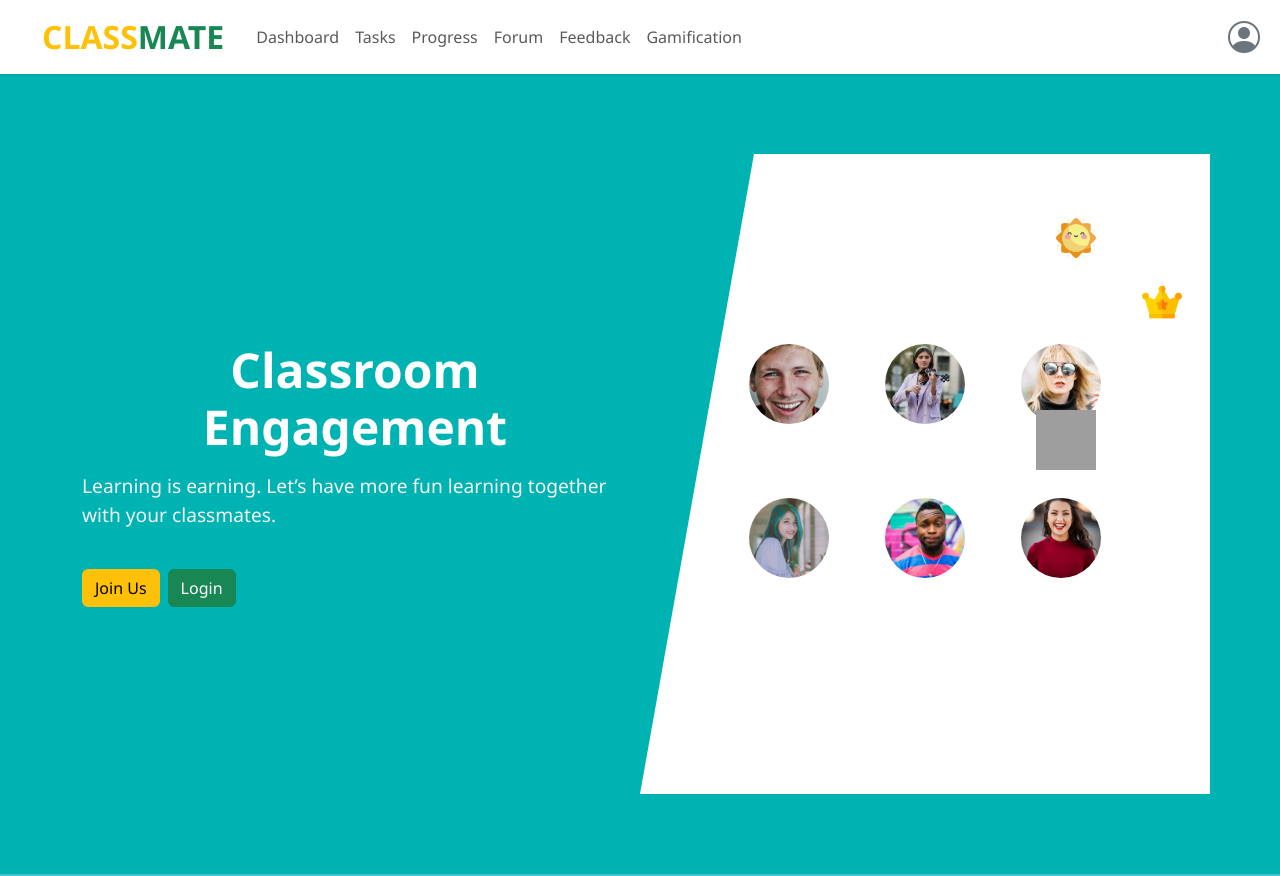
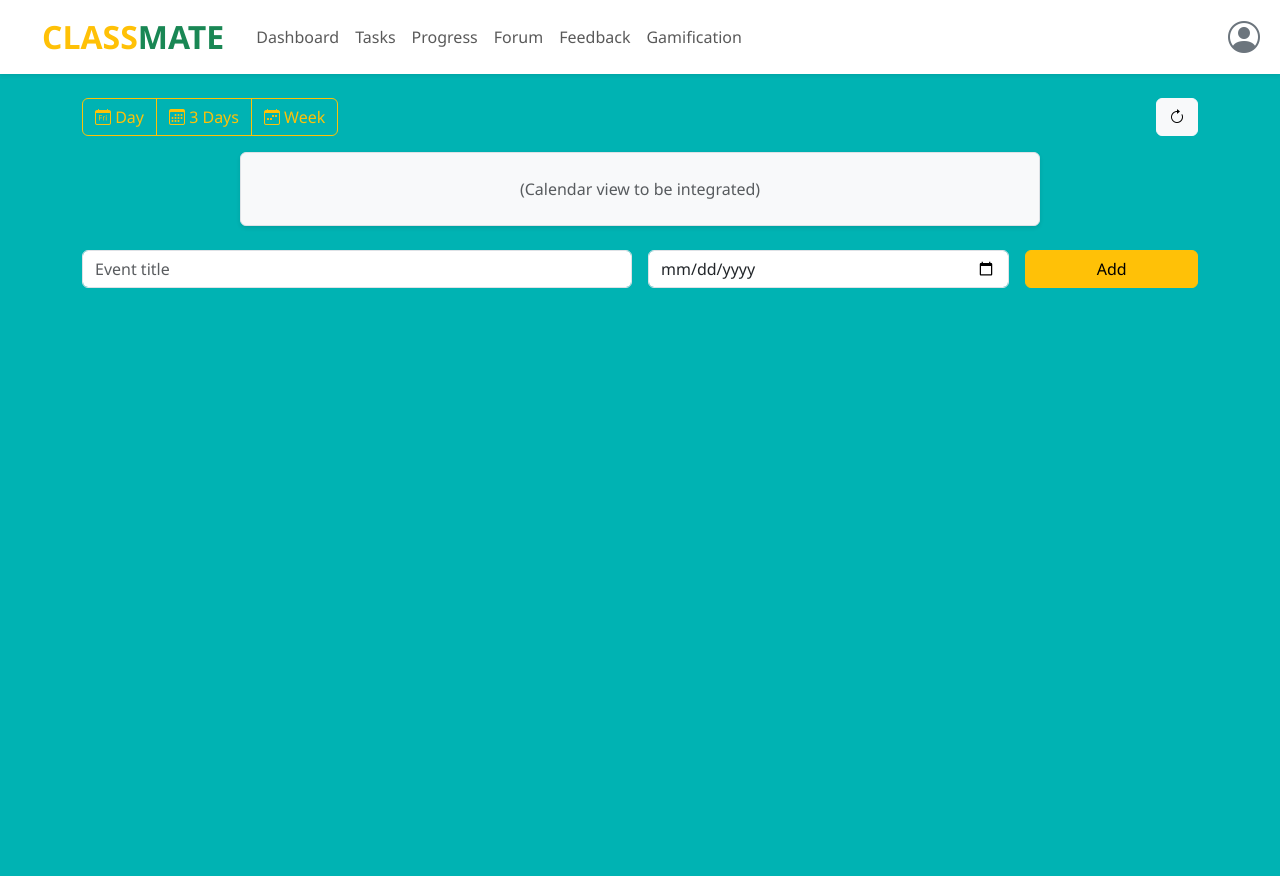
Before and after one commit to tiana-coding/classmate_new, an Angular app: page /calendar in a window 1280 px wide. Before the commit this address led to /. After the commit the page ends 800 px from the top, so only its background shows below. Built offline with nearby package versions, Linux system fonts and the light colour scheme; grey boxes are pictures that could not be loaded.

Commit message:
calendar added

```diff
--- a/src/app/app.routes.ts
+++ b/src/app/app.routes.ts
@@ -1,5 +1,6 @@
 import { Routes } from '@angular/router';
 import { HomeComponent } from './home/home';
+import { CalendarComponent } from './calendar/calendar';
 import { DashboardComponent } from './dashboard/dashboard';
 import { AgendaComponent } from './agenda/agenda';
 import { LeaderboardComponent } from './leaderboard/leaderboard';
@@ -9,6 +10,7 @@ import { FeedbackComponent } from './feedback/feedback';
 
 export const routes: Routes = [
   { path: '', component: HomeComponent },
+  { path: 'calendar', component: CalendarComponent },
   { path: 'agenda', component: AgendaComponent },
   { path: 'leaderboard', component: LeaderboardComponent },
   { path: 'forum', component: ForumComponent },
--- /dev/null
+++ b/src/app/calendar/calendar.html
@@ -0,0 +1,68 @@
+<div class="calendar-component container mt-4">
+
+  <!-- View Controls (optional) -->
+  <div class="calendar-controls d-flex justify-content-between align-items-center mb-3">
+    <div class="btn-group" role="group" aria-label="Calendar View">
+      <button type="button" class="btn btn-outline-warning" data-view="customDay">
+        <i class="bi bi-calendar-day"></i> Day
+      </button>
+      <button type="button" class="btn btn-outline-warning" data-view="custom3Day">
+        <i class="bi bi-calendar3"></i> 3 Days
+      </button>
+      <button type="button" class="btn btn-outline-warning" data-view="customWeek">
+        <i class="bi bi-calendar-week"></i> Week
+      </button>
+    </div>
+    <button id="refreshCalendar" class="btn btn-light" title="Refresh">
+      <i class="bi bi-arrow-clockwise"></i>
+    </button>
+  </div>
+
+  <!-- Calendar Placeholder -->
+  <div class="calendar-container mb-4">
+    <div id="calendar" class="compact-calendar border rounded p-4 bg-light text-muted text-center">
+      (Calendar view to be integrated)
+    </div>
+  </div>
+
+  <!-- Add New Event Form -->
+  <form class="row g-3 mb-4" (ngSubmit)="add()">
+    <div class="col-md-6">
+      <input
+        type="text"
+        [(ngModel)]="newEvent.title"
+        name="title"
+        placeholder="Event title"
+        class="form-control"
+        required
+      />
+    </div>
+    <div class="col-md-4">
+      <input
+        type="date"
+        [(ngModel)]="newEvent.date"
+        name="date"
+        class="form-control"
+        required
+      />
+    </div>
+    <div class="col-md-2">
+      <button type="submit" class="btn btn-warning w-100">Add</button>
+    </div>
+  </form>
+
+  <!-- List of Events -->
+  <ul class="list-group">
+    <li
+      *ngFor="let event of events; let i = index"
+      class="list-group-item d-flex justify-content-between align-items-center"
+    >
+      <div>
+        <strong>{{ event.title }}</strong><br />
+        <small>{{ event.date }}</small>
+      </div>
+      <button class="btn btn-sm btn-danger" (click)="deleteEvent(i)">Delete</button>
+    </li>
+  </ul>
+
+</div>
--- /dev/null
+++ b/src/app/calendar/calendar.ts
@@ -0,0 +1,32 @@
+import { Component } from '@angular/core';
+import { CommonModule } from '@angular/common';
+import { FormsModule } from '@angular/forms';
+
+@Component({
+  selector: 'app-calendar',
+  standalone: true,
+  imports: [CommonModule, FormsModule],
+  templateUrl: './calendar.html',
+  styleUrls: ['./calendar.css']
+})
+export class CalendarComponent {
+  // List of all events
+  events: { title: string; date: string }[] = [];
+
+  // Model for new event
+  newEvent = {
+    title: '',
+    date: ''
+  };
+
+  add(): void {
+    if (this.newEvent.title && this.newEvent.date) {
+      this.events.push({ ...this.newEvent });
+      this.newEvent = { title: '', date: '' };
+    }
+  }
+
+  deleteEvent(index: number): void {
+    this.events.splice(index, 1);
+  }
+}
```
Also changed, not shown: src/app/calendar/calendar.css (added), 1 other file (tests, documents, lock files or other folders).
